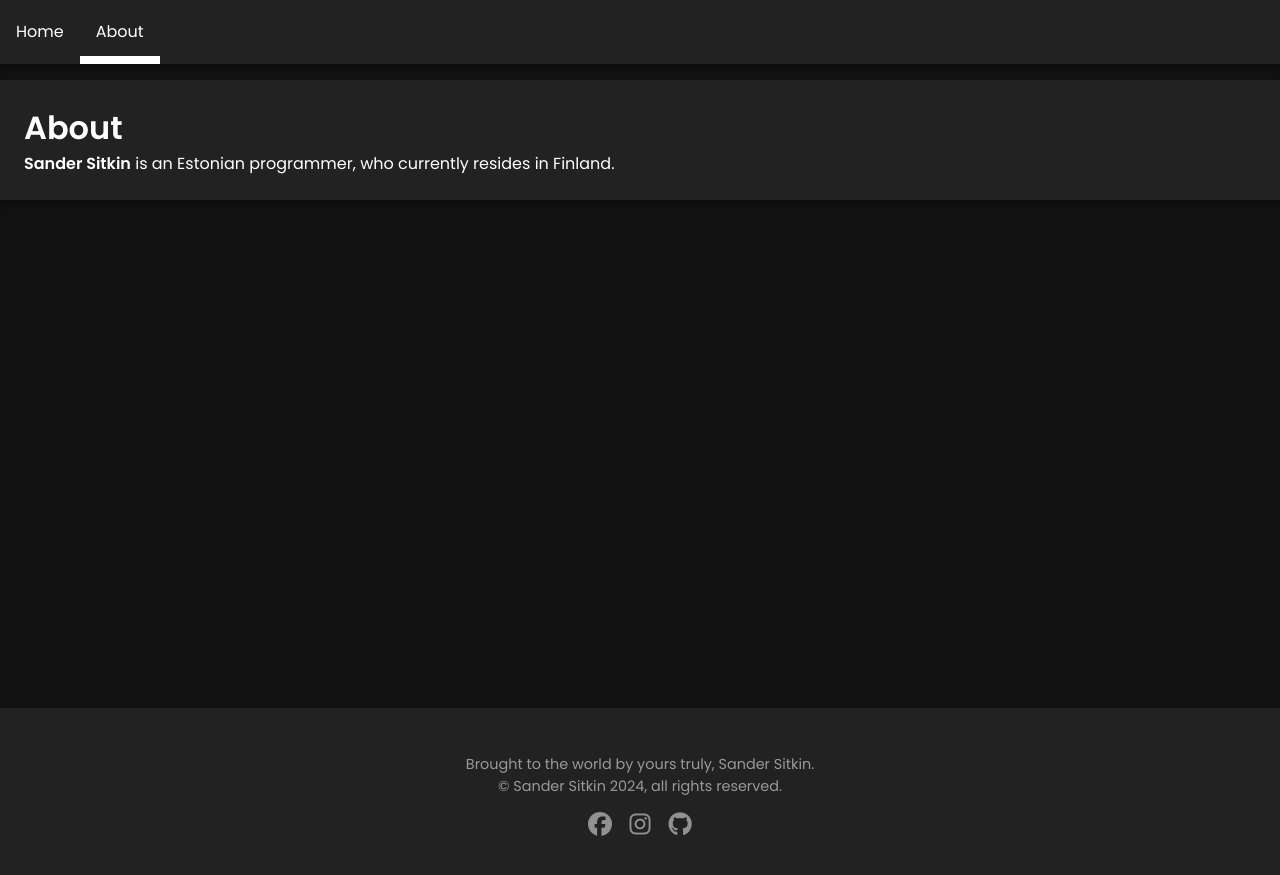
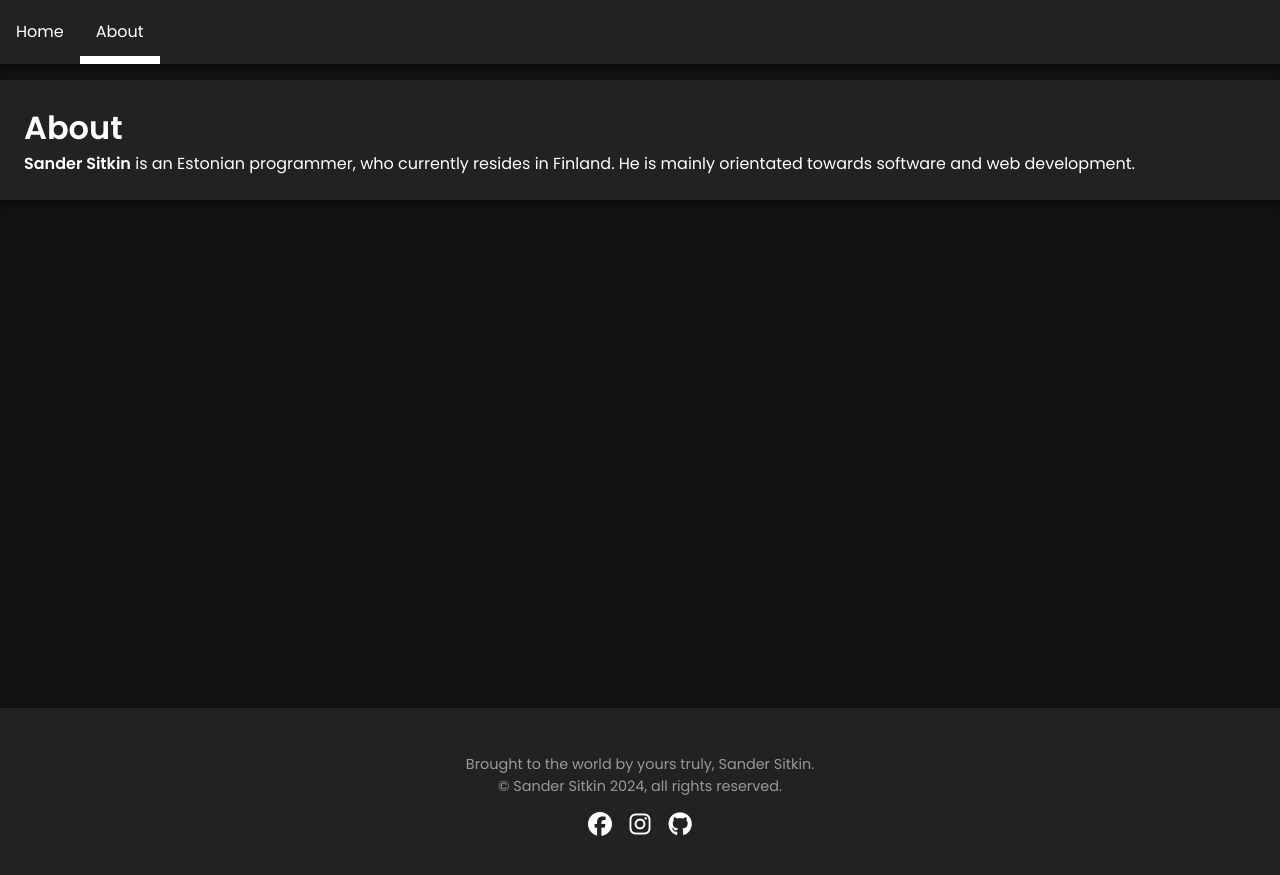
Before and after one commit to sandersitkin/sandersitkin.github.io, a Jekyll site: the page built from about.md, in a window 1280 px wide. Shown: the top 875 px of the page. Built offline with Jekyll 4.4.1, drawn with Linux system fonts in a browser that asks for light colours.

Commit message:
Update about

```diff
--- a/about.md
+++ b/about.md
@@ -2,4 +2,4 @@
 title: About
 ---
 
-**Sander Sitkin** is an Estonian programmer, who currently resides in Finland.
+**Sander Sitkin** is an Estonian programmer, who currently resides in Finland. He is mainly orientated towards software and web development.
--- a/assets/css/styles.css
+++ b/assets/css/styles.css
@@ -150,12 +150,11 @@ footer {
 	font-size: 24px;
 	text-decoration: none;
 	width: 24px;
-	opacity: 0.5;
 }
 
 .socials a:hover {
-	opacity: 1;
-    transition: opacity 0.1s;
+    transform: scale(1.1);
+    transition: 0.1s;
 }
 
 
```
